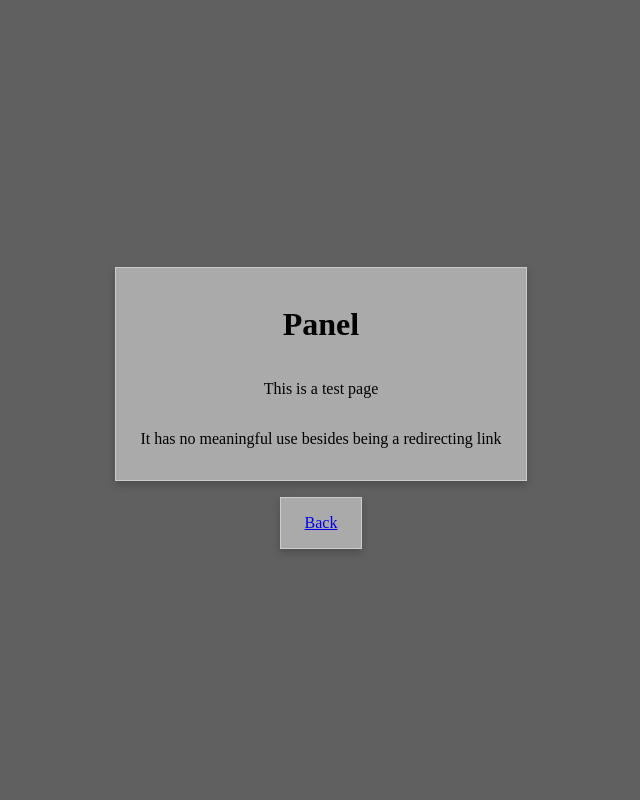
After one commit to zizz-club/website, a PHP site: page /panel in a window 1280 px wide. The commit adds this page. Shown: the whole page, without its empty margins (319-959 px from the left). Run offline with PHP 8.4, Linux system fonts and the light colour scheme.

```diff
--- a/assets/css/modules/background.css
+++ b/assets/css/modules/background.css
@@ -1,7 +1,7 @@
 #threejs-container {
     width: 100%;
     height: 100vh;
-    position: fixed; /* Make the background static */
+    position: absolute;
     top: 0;
     left: 0;
     z-index: -1;
--- /dev/null
+++ b/panel/index.php
@@ -0,0 +1,57 @@
+<!-- This is a test file, it has no meaningful use besides being a redirecting link -->
+
+<?php
+    $page = 'panel';
+    $title = 'zizz.club | ' . ucfirst($page);
+?>
+
+<html lang="en">
+<head>
+    <meta charset="UTF-8">
+    <meta name="viewport" content="width=device-width, initial-scale=1.0">
+    <title><?php echo $title; ?></title>
+    <style>
+        body {
+            width: 100%;
+            height: 100vh;
+            margin: 0;
+            padding: 0;
+            display: flex;
+            flex-direction: column;
+            align-items: center;
+            justify-content: center;
+            background-color: #606060;
+        }
+        #back-btn {
+            transform: scale(1);
+            transition: transform 0.2s;
+        }
+        #back-btn:hover {
+            transform: scale(1.05);
+        }
+        .wrapper {
+            margin: 16px;
+        }
+        .box {
+            background-color: #aaaaaa;
+            display: flex;
+            flex-direction: column;
+            align-items: center;
+            justify-content: center;
+            border: 1px solid #ccc;
+            padding: 16px 24px;
+            box-shadow: 0 4px 8px rgba(0, 0, 0, 0.2);
+        }
+    </style>
+</head>
+<body>
+    <div class="wrapper">
+        <div class="box">
+            <h1><?php echo ucfirst($page); ?></h1>
+            <p>This is a test page</p>
+            <p>It has no meaningful use besides being a redirecting link</p>
+        </div>
+    </div>
+    <a id="back-btn" class="box" href="javascript:void(0)" onclick="window.history.back()">Back</a>
+</body>
+</html>
```
Also changed, not shown: assets/css/modules/wrapper.css (+2 -9 lines), assets/js/modules/background.js (+13 -45 lines), assets/js/modules/navigation.js (+6 -20 lines), 1 other file.
